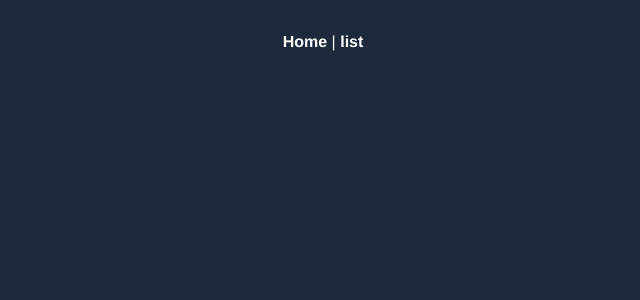
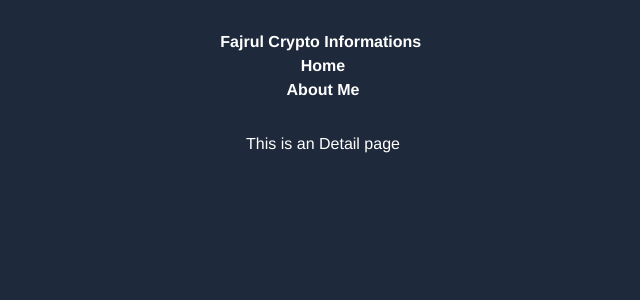
Before and after one commit to fajrulaulia/vuecrypto-info, a Vue app: page /detail in a window 1280 px wide. Before the commit this address had no page. Shown: the top 300 px of the page, without its empty margins (317-957 px from the left). Built offline with nearby package versions, Linux system fonts and the light colour scheme.

Commit message:
Add Template

```diff
--- a/src/App.vue
+++ b/src/App.vue
@@ -1,11 +1,15 @@
 <template>
-  <nav>
-    <router-link to="/">Home</router-link> |
-    <router-link to="/list">list</router-link>
-  </nav>
-  <router-view/>
+  <Navbar />
+  <router-view />
 </template>
 
-<style>
+<script>
+import Navbar from './components/Navbar.vue'
+export default {
+  name: "AppView",
+  components: {
+    Navbar,
+  }
+}
 
-</style>
+</script>
--- /dev/null
+++ b/src/components/Navbar.vue
@@ -0,0 +1,51 @@
+<template>
+    <nav class="relative flex flex-wrap items-center justify-between px-2 py-3 bg-slate-900 mb-3">
+        <div class="container px-4 mx-auto flex flex-wrap items-center justify-between">
+            <div class="w-full relative flex justify-between lg:w-auto  px-4 lg:static lg:block lg:justify-start">
+                <a class="text-sm font-bold leading-relaxed inline-block mr-4 py-2 whitespace-nowrap uppercase text-white"
+                    href="#pablo">
+                    Fajrul Crypto Informations
+                </a>
+                <button
+                    class="text-white cursor-pointer text-xl leading-none px-3 py-1 border border-solid border-transparent rounded bg-transparent block lg:hidden outline-none focus:outline-none"
+                    type="button" v-on:click="toggleNavbar()">
+                    <i class="fas fa-bars"></i>
+                </button>
+            </div>
+            <div v-bind:class="{ 'hidden': !showMenu, 'flex': showMenu }" class="lg:flex lg:flex-grow items-center">
+                <ul class="flex flex-col lg:flex-row list-none ml-auto">
+                    <li class="nav-item">
+                        <router-link class="px-3 py-2 flex items-center text-xs uppercase font-bold leading-snug text-white hover:opacity-75"
+                            to="/">
+                            <i class="fab fa-twitter text-lg leading-lg text-white opacity-75" /><span
+                                class="ml-2">Home</span>
+                        </router-link>
+                    </li>
+                     <li class="nav-item">
+                        <router-link class="px-3 py-2 flex items-center text-xs uppercase font-bold leading-snug text-white hover:opacity-75"
+                            to="/about">
+                            <i class="fab fa-twitter text-lg leading-lg text-white opacity-75" /><span
+                                class="ml-2">About Me</span>
+                        </router-link>
+                    </li>
+                </ul>
+            </div>
+        </div>
+    </nav>
+</template>
+
+<script>
+export default {
+  name: "pink-navbar",
+  data() {
+    return {
+      showMenu: false
+    }
+  },
+  methods: {
+    toggleNavbar: function(){
+      this.showMenu = !this.showMenu;
+    }
+  }
+}
+</script>
--- a/src/router/index.js
+++ b/src/router/index.js
@@ -8,9 +8,14 @@
     component: HomeView
   },
   {
-    path: '/list',
-    name: 'list',
-    component: () => import('../views/ListView.vue')
+    path: '/detail',
+    name: 'detail',
+    component: () => import('../views/DetailView.vue')
+  },
+  {
+    path: '/about',
+    name: 'about',
+    component: () => import('../views/AboutView.vue')
   }
 ]
 
--- /dev/null
+++ b/src/views/AboutView.vue
@@ -0,0 +1,5 @@
+<template>
+  <div class="Detail">
+    <h1>This is an About page</h1>
+  </div>
+</template>
--- /dev/null
+++ b/src/views/DetailView.vue
@@ -0,0 +1,5 @@
+<template>
+  <div class="Detail">
+    <h1>This is an Detail page</h1>
+  </div>
+</template>
--- a/src/views/HomeView.vue
+++ b/src/views/HomeView.vue
@@ -5,7 +5,6 @@
 </template>
 
 <script>
-// @ is an alias to /src
 
 export default {
   name: 'HomeView',
--- a/src/views/ListView.vue
+++ /dev/null
@@ -1,5 +0,0 @@
-<template>
-  <div class="about">
-    <h1>This is an about page</h1>
-  </div>
-</template>
```
Also changed, not shown: 1 other file (tests, documents, lock files or other folders).
